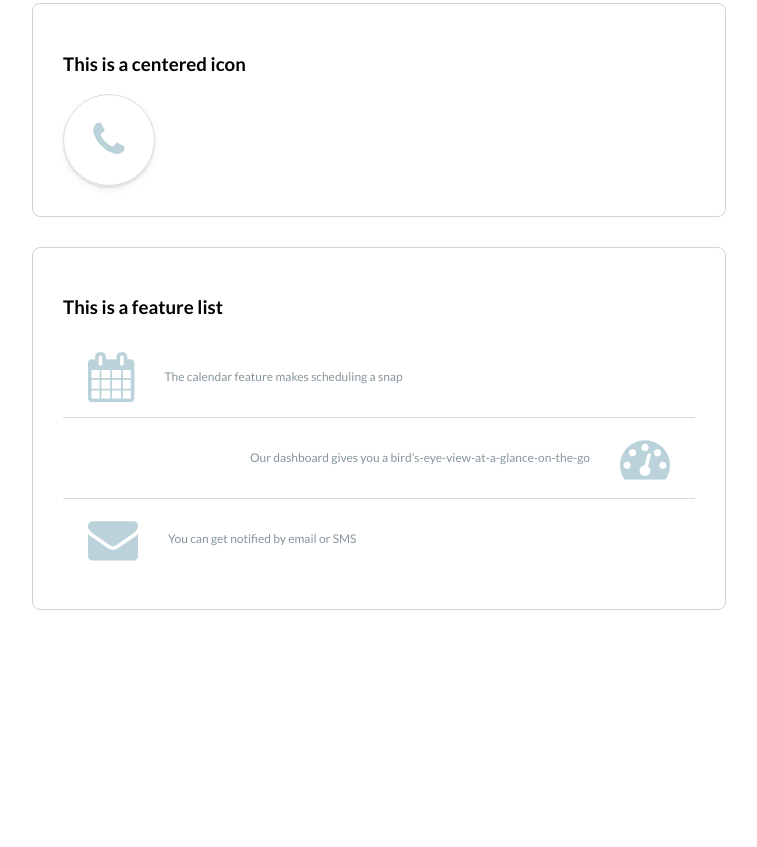
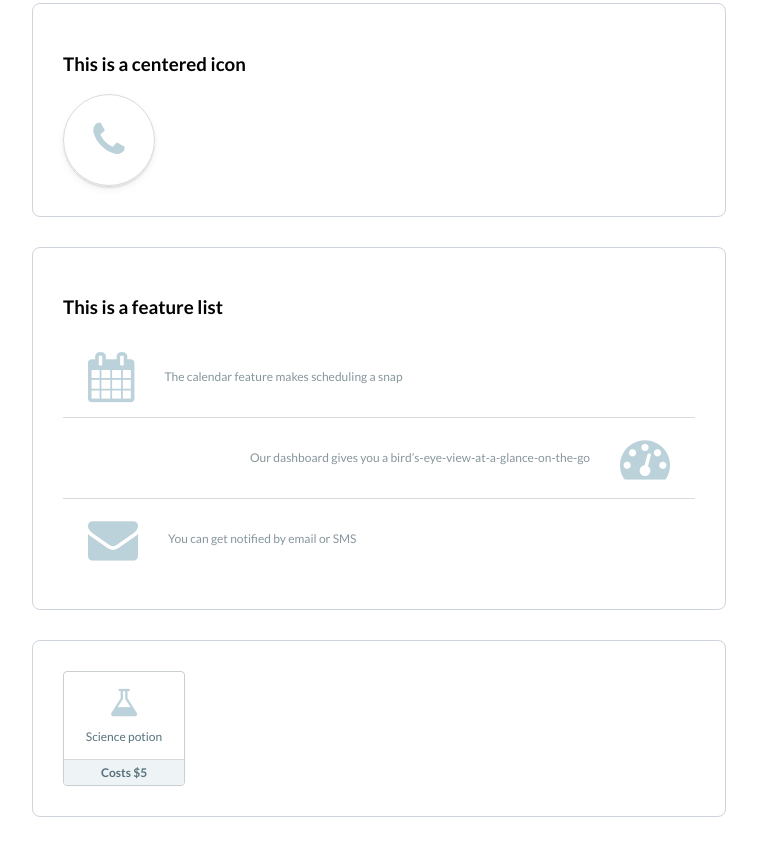
Before and after one commit to ethanrubio/flexboxpatterns, a website: page src/index.html in a window 1280 px wide. Shown: the part 1783-2630 px from the top of the page, without its empty margins (261-1018 px from the left). Before the commit the page ends 2423 px from the top, so only its background shows below. Drawn offline with nearby package versions, Linux system fonts and the light colour scheme; files that its build step writes are made by us from their sources.

Commit message:
adds card

```diff
--- a/src/index.html
+++ b/src/index.html
@@ -119,6 +119,15 @@
           <div class="featureListItem__description">You can get notified by email or SMS</div>
         </div>
       </div>
+      <div class="examplePanel">
+        <div class="card card--fixedWidth">
+          <div class="card__description">
+            <div class="icon fa fa-flask card__descriptionIcon"></div>
+            <div class="card__descriptionText">Science potion</div>
+          </div>
+          <div class="card__price">Costs $5</div>
+        </div>
+      </div>
       <script type="text/javascript">
         var $stepperInput = $('.stepperInput input');
 
--- a/src/index.scss
+++ b/src/index.scss
@@ -9,3 +9,4 @@
 @import "styles/centeredprompt";
 @import "styles/centeredicon";
 @import "styles/featurelist";
+@import "styles/card";
--- /dev/null
+++ b/src/styles/card.scss
@@ -0,0 +1,74 @@
+.card {
+  /*
+    Lay out the children of this container
+    with flexbox, which is horizontal by default
+  */
+  display: flex;
+
+  /*
+    Rotate the main axis so that the children
+    are laid out vertically
+  */
+  flex-direction: column;
+
+  border: 1px solid #CAD0D2;
+  border-radius: 4px;
+  overflow: hidden;
+}
+
+  .card__description {
+    /*
+      Lay out the children of this container
+      with flexbox
+    */
+    display: flex;
+
+    /*
+      Lay out this element's children just like
+      in the Centered prompt example. First we'll
+      rotate the main axis so that the children
+      are laid out vertically
+    */
+    flex-direction: column;
+
+    /*
+      Just like in Centered prompt example, we'll
+      align the children in the center, along the
+      main axis
+    */
+    align-items: center;
+
+    /*
+      And just like in Centered prompt, we'll
+      group the children in the center of
+      the container
+    */
+    justify-content: center;
+
+    padding: 15px;
+  }
+
+    .card__descriptionIcon {
+      font-size: 32px;
+      margin-bottom: 10px;
+    }
+
+    .card__descriptionText {
+      color: #57727C;
+      font-size: 12px;
+      text-align: center;
+    }
+
+  .card__price {
+    text-align: center;
+    color: #57727C;
+    font-size: 12px;
+    font-weight: 700;
+    padding: 5px 15px;
+    border-top: 1px solid #D7DBDD;
+    background-color: #EEF3F5;
+  }
+
+.card--fixedWidth {
+  max-width: 120px;
+}
```
